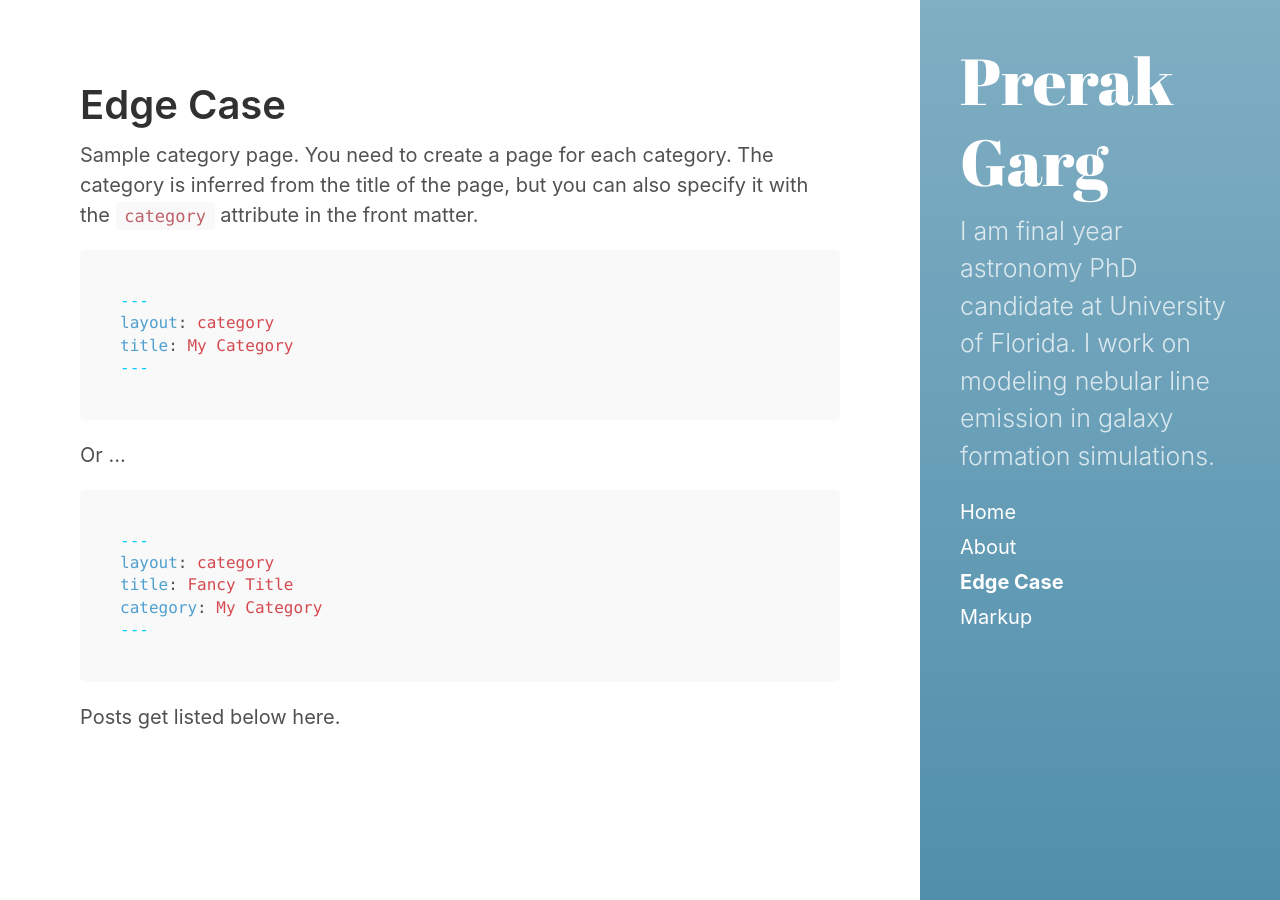
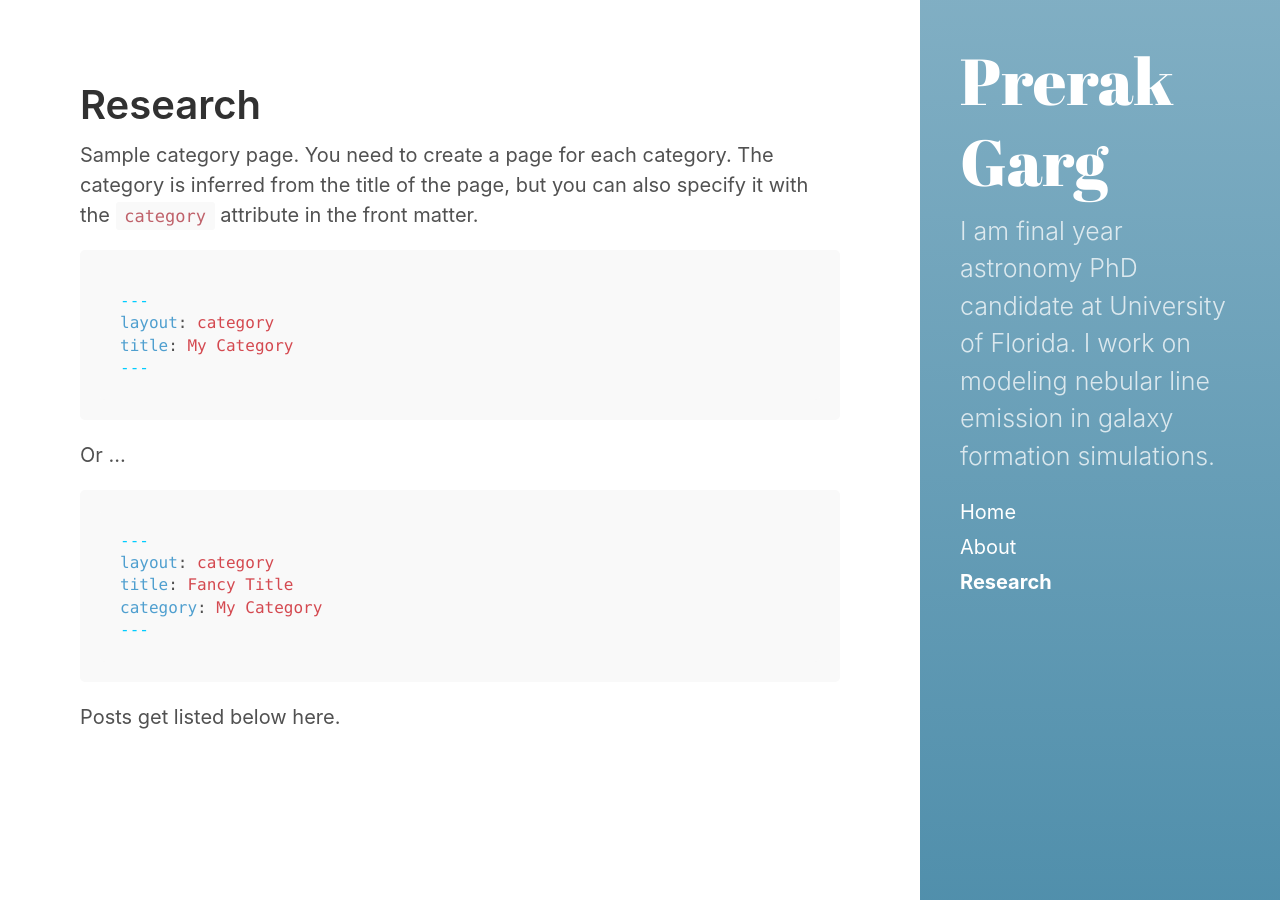
Before and after one commit to prerakgarg07/prerakgarg07.github.io, a Jekyll site: the page built from category/research.md, in a window 1280 px wide. Built offline with Jekyll 4.4.1, drawn with Linux system fonts in a browser that asks for light colours.

Commit message:
updated reserach

```diff
--- a/category/edge-case.md
+++ b/category/research.md
@@ -1,6 +1,6 @@
 ---
 layout: category
-title: Edge Case
+title: Research
 ---
 
 Sample category page. You need to create a page for each category.
```
Also changed, not shown: category/markup.md (deleted, +0 -6 lines).
